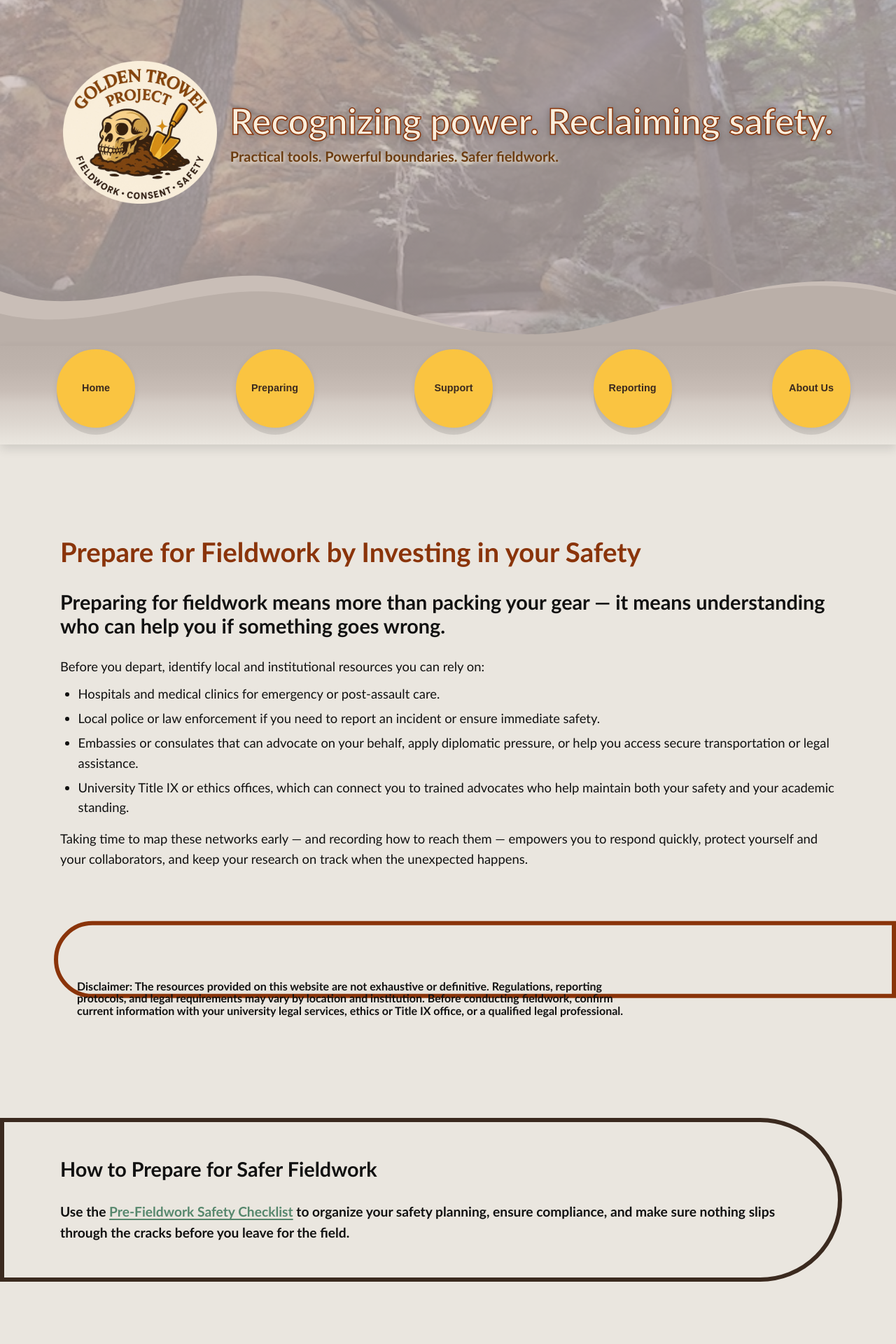
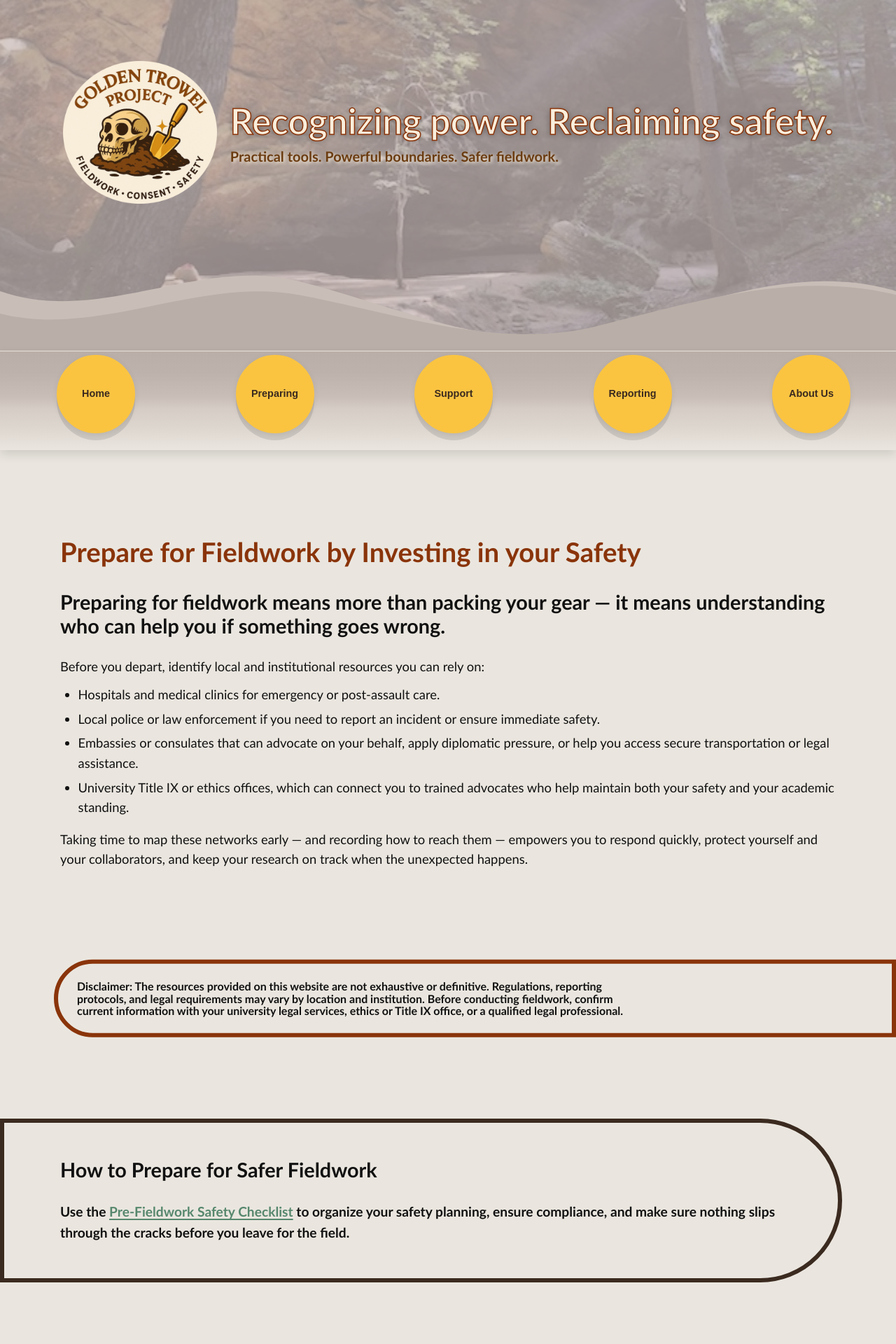
Before and after one commit to AnthroSafetyWarrior/GoldenTrowelProject, a Jekyll site: the page built from _pages/preparing.html, in a window 1280 px wide. Shown: the top 1920 px of the page at 70% size. Built offline with Jekyll 4.4.1, drawn with Linux system fonts in a browser that asks for light colours.

Commit message:
updating name

```diff
--- a/_layouts/default.html
+++ b/_layouts/default.html
@@ -839,28 +839,27 @@
 /* Optional: cap the H2 a bit tighter than body copy */
 .pillband.pill--earlywrap h2{
   max-inline-size: clamp(28ch, 44vw, 36ch);
-  text-wrap: balance;}
-
-/* ---- Extra-tight rules for RIGHT-clipped pills on phones ---- */
+  text-wrap: balance;
+}
 @media (max-width: 560px){
 
   /* BAND: earlier wrap + bigger safe gutter near the curve */
-  .pillband.pill--clip-right.pill--earlywrap{
-    --pill-curve-inset: clamp(72px, 22vw, 360px);   /* push text further left */
-    --pill-measure:     clamp(28ch, 80vw, 34ch);    /* shorter line length */
-    min-height: clamp(170px, 24vw, 260px);          /* optional: slightly shorter band */
+  .pillband.pill--clip-right.pill--earlywrapl{
+    --pill-curve-inset: clamp(72px, 22vw, 360px);
+    --pill-measure:     clamp(28ch, 80vw, 34ch);
+    min-height: clamp(170px, 24vw, 260px);
   }
 
-  .pillband.pill--clip-right.pill--earlywrap .section{
+  .pillband.pill--clip-right.pill--earlywrapl .section{
     padding-left: max(var(--pill-pad-inline), calc(var(--pill-curve-inset) + 8px));
   }
 
-  .pillband.pill--clip-right.pill--earlywrap h2{
+  .pillband.pill--clip-right.pill--earlywrapl h2{
     max-inline-size: clamp(24ch, 70vw, 30ch);
     text-wrap: balance;
   }
 
-  .pillband.pill--clip-right.pill--earlywrap :where(p, ul, ol, blockquote){
+  .pillband.pill--clip-right.pill--earlywrapl :where(p, ul, ol, blockquote){
     max-inline-size: 100%;
   }
 
@@ -871,6 +870,7 @@
     --pill-pad-y:  clamp(20px, 5.5vw, 28px);
   }
 }
+
 
 /* Minimal legal footer */
 .legal-footer{
@@ -889,71 +889,41 @@
   opacity:.9;
 }
 
+/* ===== GLOBAL OUTLINE MODE (no HTML changes) ========================= */
+:root{ --pill-border: 6px; }
 
-/* ================= OUTLINE-ONLY PILLS/BANDS/HEADS ================= */
-main :is(.pill, .pillband, .pillhead):not(.pill--nav){
+/* 1) Make copy dark and backgrounds transparent */
+html body :is(.pillband, .pillhead, .pill){
   color: var(--ink) !important;
-  background: transparent !important;
-  position: relative;
-  isolation: isolate;
-  z-index: 0; /* content layer */
-}
-
-main :is(.pill, .pillband, .pillhead):not(.pill--nav)::before{
-  content:"";
-  position:absolute;
-  inset:0 auto;
-  background: transparent !important;               /* no fill */
-  border: var(--pill-border, 6px) solid var(--pill-color, var(--soil)) !important;
-  box-shadow: none !important;
-  z-index: -1;                                      /* behind text */
-}
-
-/* Belt & suspenders: remove any legacy fills */
-main .pill::before,
-main .pillband::before,
-main .pillhead::before{
   background: transparent !important;
 }
 
-/* Ensure full-bleed ribbon anchors on each clip side */
-main :is(.pill, .pillband, .pillhead).pill--clip-right::before{
-  right: calc(50% - 50vw); left:auto; border-radius: 9999px 0 0 9999px;
-}
-main :is(.pill, .pillband, .pillhead).pill--clip-left::before{
-  left:  calc(50% - 50vw); right:auto; border-radius: 0 9999px 9999px 0;
+/* 2) Convert full-bleed ribbons to outlines */
+html body :is(.pillband, .pillhead, .pill)::before{
+  background: transparent !important;
+  border: var(--pill-border) solid var(--pill-color, var(--soil)) !important;
+  box-shadow: none !important;
+  box-sizing: border-box;
 }
 
-/* ================= SECTION STRIPES (BEHIND EVERYTHING) ============== */
-main .section{
-  position: relative;
-  isolation: isolate;
+/* 3) Beat the color variants that set white text */
+html body .pillband.pill--orange,
+html body .pillband.pill--soil,
+html body .pillband.pill--slate,
+html body .pillband.pill--sage,
+html body .pillhead.pill--orange,
+html body .pillhead.pill--soil,
+html body .pillhead.pill--slate,
+html body .pillhead.pill--sage{
+  color: var(--ink) !important;
 }
 
-/* Base stripe wash, pushed farther back than pill outlines */
-main .section::before{
-  content:"";
-  position:absolute;
-  top:0; bottom:0;
-  left: calc(50% - 50vw);         /* hug left edge by default */
-  width: 100vw;
-  background: transparent;        /* default: no stripe until class applied */
-  z-index: -2;                    /* farther back than pill ::before */
-  pointer-events: none;
+/* 4) (Nice to have) make outlined pills feel airier */
+.pillband{ min-height: clamp(180px, 26vw, 300px); }
+.pill{
+  margin-block: clamp(16px, 3vw, 28px);
+  --curve-inset: clamp(36px, 8vw, 240px);
 }
-
-/* Explicit, bullet-proof stripe colors */
-main .section.stripe-left::before  { background: var(--wave-dark); }
-main .section.stripe-right::before { background: #eae6df; }
-
-/* When right-striped, anchor the wash to the right edge */
-main .section.stripe-right::before{
-  left: auto;
-  right: calc(50% - 50vw);
-}
-
-/* Body background stays the flat sand tone */
-body{ background:#eae6df; }
 
 </style>
 
@@ -1062,6 +1032,43 @@
 
 
   <!-- Tight layout + portal-on-open so flyouts sit over the page -->
+<script>
+(function () {
+  const header = document.querySelector('header.hero');
+  const band   = header?.querySelector('.nav-gradient');
+  if (!header || !band) return;
+
+  // 1) Move the band after the header so it can span the whole page
+  header.after(band);
+  band.classList.add('is-detached');
+
+  // 2) Create a tiny sentinel right before the band to watch the top edge
+  const sentinel = document.createElement('div');
+  sentinel.style.position = 'relative';
+  sentinel.style.height = '1px';
+  sentinel.style.marginTop = 'calc(var(--seam-gap, 8px) * -1)'; // keep the “kiss” to the wave
+  band.parentNode.insertBefore(sentinel, band);
+
+  // 3) Observer toggles a fixed fallback right when the band hits the top
+  const io = new IntersectionObserver((entries) => {
+    const e = entries[0];
+    const atTop = e.boundingClientRect.top <= 0;
+    // If the sentinel is above the viewport, pin the band with .is-fixed
+    if (atTop) {
+      band.classList.add('is-fixed');
+    } else {
+      band.classList.remove('is-fixed');
+    }
+  }, { root: null, threshold: [0], rootMargin: '0px 0px -1px 0px' });
+
+  io.observe(sentinel);
+
+  // (optional) quick visual sanity check in dev tools
+  // console.log('Nav band detached + observing:', band);
+})();
+</script>
+
+
 <script>
 (() => {
   const wrap  = document.querySelector('.wave-nav');
@@ -1190,52 +1197,6 @@
 })();
 </script>
 
-<script>
-(function(){
-  const topOf = (el) => el.getBoundingClientRect().top + window.scrollY;
-
-  function sizeBands(){
-// Treat .pill, .pillhead, and .pillband as “stripe blocks” (but never the nav flyout)
-const pills = Array.from(document.querySelectorAll(
-  'main .pill:not(.pill--nav), main .pillhead, main .pillband'
-));
-if (!pills.length) return;
-
-
-    // Per-pill band height down to the next pill (or footer)
-    for (let i = 0; i < pills.length; i++){
-      const cur  = pills[i];
-      const next = pills[i+1];
-      const start = topOf(cur);
-      const end   = next
-        ? topOf(next)
-        : (document.querySelector('.legal-footer')
-            ? topOf(document.querySelector('.legal-footer'))
-            : document.body.scrollHeight);
-      const h = Math.max(0, Math.round(end - start));
-      cur.style.setProperty('--band-h', h + 'px');
-    }
-  }
-
-  const run = () => requestAnimationFrame(sizeBands);
-  window.addEventListener('load',   run, {passive:true});
-  window.addEventListener('resize', run, {passive:true});
-  document.fonts && document.fonts.ready.then(run);
-  const root = document.querySelector('main') || document.body;
-  new MutationObserver(run).observe(root, {childList:true, subtree:true});
-})();
-</script>
-<script>
-document.addEventListener('DOMContentLoaded', () => {
-  document.querySelectorAll('main .section').forEach(sec => {
-    const hasLeft  = sec.querySelector(':scope > .pillhead.pill--clip-left, :scope > .pillband.pill--clip-left');
-    const hasRight = sec.querySelector(':scope > .pillhead.pill--clip-right, :scope > .pillband.pill--clip-right');
-    sec.classList.toggle('stripe-left',  !!hasLeft);
-    sec.classList.toggle('stripe-right', !!hasRight);
-  });
-});
-</script>
-
 
 </body>
 </html>
```
